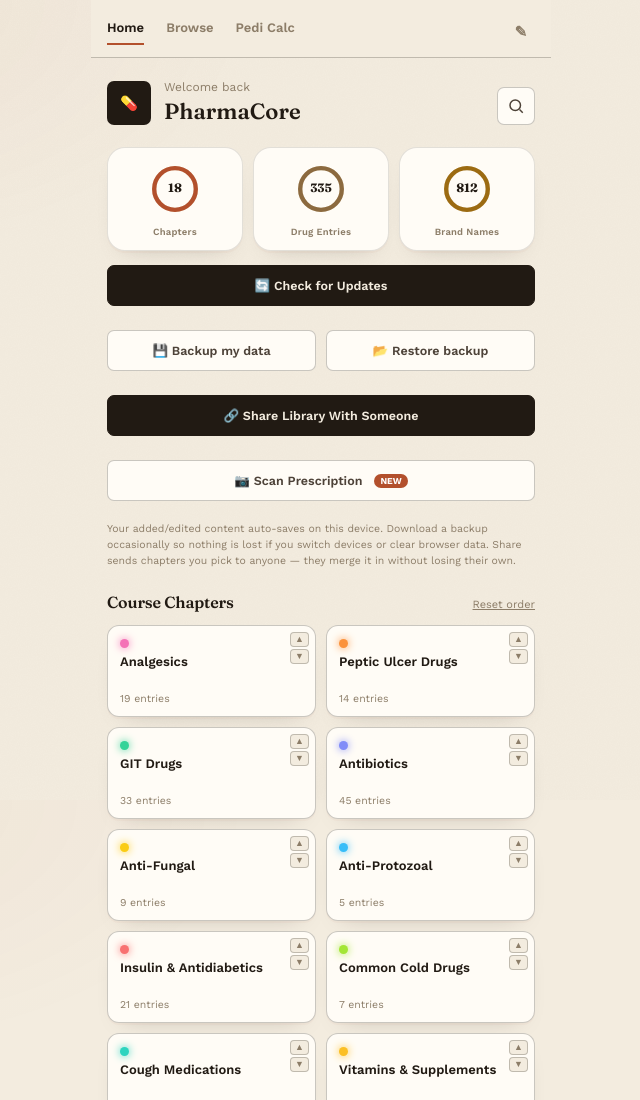
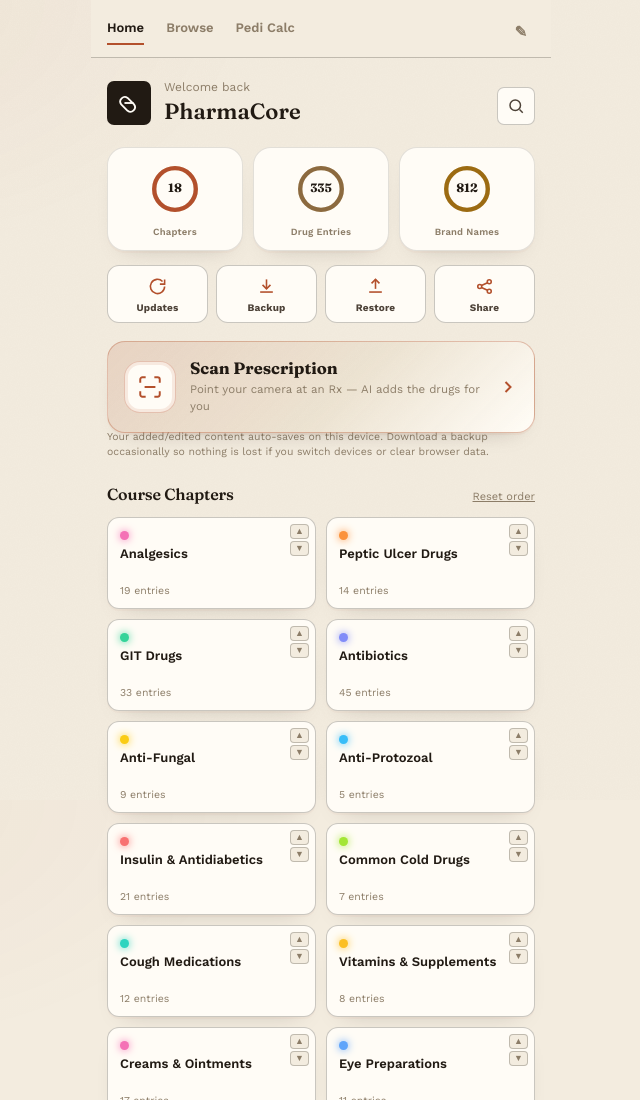
Before and after one commit to hdounjin-stack/drug-names, a plain HTML site: page index.html in a window 1280 px wide. Shown: the top 1100 px of the page, without its empty margins (319-959 px from the left). Drawn offline with nearby package versions, Linux system fonts and the light colour scheme.

Commit message:
Add files via upload

```diff
--- a/index.html
+++ b/index.html
@@ -329,6 +329,21 @@ h1,h2,h3,.display{font-family:'Fraunces',serif;font-weight:600;letter-spacing:-0
 .scen-entry .se-sub,.mcq-entry .se-sub{font-size:11.5px;color:var(--muted);margin-top:3px;line-height:1.5;}
 .scen-entry .se-arrow,.mcq-entry .se-arrow{flex:none;color:var(--accent);}
 .mcq-entry{background:linear-gradient(135deg,rgba(156,107,18,0.10),rgba(179,80,44,0.07) 55%,var(--card) 100%);}
+.scen-entry .se-icon svg,.mcq-entry .se-icon svg,.scan-entry .se-icon svg{width:26px;height:26px;color:var(--accent);}
+.avatar svg{color:var(--card);}
+.scan-entry{background:linear-gradient(135deg,rgba(179,80,44,0.15),rgba(156,107,18,0.06) 55%,var(--card) 100%);}
+/* home utility tiles row */
+.util-grid{display:grid;grid-template-columns:repeat(4,1fr);gap:8px;margin:10px 0 18px;}
+.util-tile{
+  background:var(--card);border:1px solid var(--line-strong);border-radius:var(--radius-md);
+  padding:11px 4px 9px;display:flex;flex-direction:column;align-items:center;gap:6px;
+  cursor:pointer;transition:border-color .18s, transform .12s;animation:mcqIn .35s cubic-bezier(.2,.8,.3,1) both;
+}
+.util-tile:nth-child(2){animation-delay:.05s}.util-tile:nth-child(3){animation-delay:.1s}.util-tile:nth-child(4){animation-delay:.15s}
+.util-tile:active{transform:scale(.94);}
+.util-tile:hover{border-color:var(--accent-line);}
+.util-tile svg{width:19px;height:19px;color:var(--accent);}
+.util-tile span{font-size:10px;font-weight:700;color:var(--ink-soft);letter-spacing:.02em;}
 
 /* ---------- MCQ Practice ---------- */
 .mcq-qcard{padding:15px 16px;margin-bottom:10px;animation:mcqIn .35s cubic-bezier(.2,.8,.3,1) both;}
@@ -432,6 +447,7 @@ h1,h2,h3,.display{font-family:'Fraunces',serif;font-weight:600;letter-spacing:-0
       Browse
     </button>
     <button class="tabbtn" id="tab-pedcalc" onclick="goto('pedcalc')">
+      <svg viewBox="0 0 24 24" fill="none" stroke-width="2"><rect x="4" y="2.5" width="16" height="19" rx="3"/><path d="M8 7h8M8.5 12h.01M12 12h.01M15.5 12h.01M8.5 16h.01M12 16h.01M15.5 16h.01"/></svg>
       Pedi Calc
     </button>
     <button class="tabbtn edit-toggle" id="editModeBtn" onclick="toggleEditMode()" title="Edit content">✎</button>
@@ -441,7 +457,9 @@ h1,h2,h3,.display{font-family:'Fraunces',serif;font-weight:600;letter-spacing:-0
   <section class="screen active" id="screen-home">
     <div class="greet-row">
       <div class="greet-left">
-        <div class="avatar">💊</div>
+        <div class="avatar">
+          <svg width="22" height="22" viewBox="0 0 24 24" fill="none" stroke="currentColor" stroke-width="2"><path d="M10.5 20.5l-7-7a5 5 0 017-7l7 7a5 5 0 01-7 7z"/><path d="M8.5 8.5l7 7" transform="rotate(-45 12 12)"/></svg>
+        </div>
         <div>
           <div class="greet-sub">Welcome back</div>
           <div class="greet-name">PharmaCore</div>
@@ -454,22 +472,38 @@ h1,h2,h3,.display{font-family:'Fraunces',serif;font-weight:600;letter-spacing:-0
 
     <div class="ring-row" id="ringRow"></div>
 
-    <div class="pill-row">
-      <div class="pill-btn primary" style="flex:1;" onclick="checkForUpdates()">🔄 Check for Updates</div>
+    <div class="util-grid">
+      <div class="util-tile" onclick="checkForUpdates()">
+        <svg viewBox="0 0 24 24" fill="none" stroke="currentColor" stroke-width="2"><path d="M21 12a9 9 0 11-2.6-6.4"/><path d="M21 3v6h-6"/></svg>
+        <span>Updates</span>
+      </div>
+      <div class="util-tile" onclick="exportDB()">
+        <svg viewBox="0 0 24 24" fill="none" stroke="currentColor" stroke-width="2"><path d="M12 3v12"/><path d="M7 10l5 5 5-5"/><path d="M4 19h16"/></svg>
+        <span>Backup</span>
+      </div>
+      <div class="util-tile" onclick="document.getElementById('importFile').click()">
+        <svg viewBox="0 0 24 24" fill="none" stroke="currentColor" stroke-width="2"><path d="M12 15V3"/><path d="M7 8l5-5 5 5"/><path d="M4 19h16"/></svg>
+        <span>Restore</span>
+      </div>
+      <div class="util-tile" onclick="openShareModal()">
+        <svg viewBox="0 0 24 24" fill="none" stroke="currentColor" stroke-width="2"><circle cx="6" cy="12" r="2.5"/><circle cx="18" cy="6" r="2.5"/><circle cx="18" cy="18" r="2.5"/><path d="M8.2 10.8l7.6-3.6M8.2 13.2l7.6 3.6"/></svg>
+        <span>Share</span>
+      </div>
     </div>
 
-    <div class="pill-row">
-      <div class="pill-btn ghost" onclick="exportDB()">💾 Backup my data</div>
-      <div class="pill-btn ghost" onclick="document.getElementById('importFile').click()">📂 Restore backup</div>
+    <div class="scan-entry scen-entry" onclick="goto('scan')">
+      <div class="se-icon">
+        <svg viewBox="0 0 24 24" fill="none" stroke="currentColor" stroke-width="1.8"><path d="M3 8V5a2 2 0 012-2h3M16 3h3a2 2 0 012 2v3M21 16v3a2 2 0 01-2 2h-3M8 21H5a2 2 0 01-2-2v-3"/><path d="M7 12h10"/></svg>
+      </div>
+      <div class="se-text">
+        <div class="se-title">Scan Prescription</div>
+        <div class="se-sub">Point your camera at an Rx — AI adds the drugs for you</div>
+      </div>
+      <svg class="se-arrow" width="20" height="20" viewBox="0 0 24 24" fill="none" stroke="currentColor" stroke-width="2.4"><path d="M9 6l6 6-6 6"/></svg>
     </div>
-    <div class="pill-row">
-      <div class="pill-btn primary" style="flex:1;" onclick="openShareModal()">🔗 Share Library With Someone</div>
-    </div>
-    <div class="pill-row">
-      <div class="pill-btn ghost scan-btn" style="flex:1;" onclick="goto('scan')">📷 Scan Prescription <span class="beta-tag">new</span></div>
-    </div>
+
     <input type="file" id="importFile" accept="application/json" style="display:none;" onchange="importDB(this)">
-    <div class="backup-hint">Your added/edited content auto-saves on this device. Download a backup occasionally so nothing is lost if you switch devices or clear browser data. Share sends chapters you pick to anyone — they merge it in without losing their own.</div>
+    <div class="backup-hint">Your added/edited content auto-saves on this device. Download a backup occasionally so nothing is lost if you switch devices or clear browser data.</div>
 
     <div class="section-title"><h3>Course Chapters</h3><span><span class="reset-order-link" onclick="resetChapterOrder()">Reset order</span><span id="resetDataLink" class="reset-order-link" style="margin-left:10px;display:none;" onclick="resetDB()">Reset data</span></span></div>
     <div id="chapterList"></div>
@@ -1915,7 +1949,7 @@ function renderOtcDetail(topic){
   } else { html += addBtn('Steps', `openTopicStepsModal('${chapterId}','${topic.id}')`); }
 
   if(topic.management && topic.management.length){
-    html += `<div class="detail-section"><div class="detail-section-title">💊 Management by Cause${editLink(`openTopicMgmtModal('${chapterId}','${topic.id}')`)}</div>
+    html += `<div class="detail-section"><div class="detail-section-title">Management by Cause${editLink(`openTopicMgmtModal('${chapterId}','${topic.id}')`)}</div>
       <div class="card dtable-wrap"><table class="dtable"><thead><tr><th>Cause</th><th>Drug Class</th><th>Example</th><th>Regimen</th></tr></thead><tbody>
       ${topic.management.map(m=>`<tr><td class="strong">${m.cause}</td><td>${m.cls}</td><td class="mono-cell">${m.example}</td><td>${m.regimen}</td></tr>`).join('')}
       </tbody></table></div></div>`;
@@ -2147,7 +2181,7 @@ function renderSession(){
   const addTopicBtn = (editMode && chapter && chapter.type==='otc') ?
     `<button class="pill-btn primary" style="width:100%;margin-bottom:14px;" onclick="openTopicModal('${chapter.id}',null)">+ Add Topic</button>` : '';
   const emptyHint = (!total && editMode) ? `<div class="empty-hint">No ${chapter && chapter.type==='otc'?'topics':'drugs'} yet — use "+ Add ${chapter && chapter.type==='otc'?'Topic':'Drug'}" above to start this chapter.</div>` : '';
-  const shareBtn = chapter ? `<button class="pill-btn ghost" style="width:100%;margin-bottom:10px;" onclick="shareOrDownload([DB.find(c=>c.id==='${chapter.id}')],'pharmacore-${chapter.id}.json','PharmaCore — ${chapter.name} chapter')">🔗 Share This Chapter</button>` : '';
+  const shareBtn = chapter ? `<button class="pill-btn ghost" style="width:100%;margin-bottom:10px;" onclick="shareOrDownload([DB.find(c=>c.id==='${chapter.id}')],'pharmacore-${chapter.id}.json','PharmaCore — ${chapter.name} chapter')">Share This Chapter</button>` : '';
   area.innerHTML = shareBtn + addDrugBtn + addTopicBtn + addTableBtn + tablesHtml + addNotesBtn + notesHtml + emptyHint + renderCardList(cards, {prefix:'sess', grouped:true});
 }
 
@@ -2213,7 +2247,9 @@ function renderPedCalc(){
     </div>
 
     <div class="mcq-entry" onclick="goto('mcq')">
-      <div class="se-icon">🧠</div>
+      <div class="se-icon">
+        <svg viewBox="0 0 24 24" fill="none" stroke="currentColor" stroke-width="1.8"><path d="M12 3a6 6 0 00-6 6c0 2.2 1.2 3.6 2.3 4.8.8.9 1.7 1.9 1.7 3.2v.5a1.5 1.5 0 001.5 1.5h1a1.5 1.5 0 001.5-1.5v-.5c0-1.3.9-2.3 1.7-3.2C16.8 12.6 18 11.2 18 9a6 6 0 00-6-6z"/><path d="M10 21h4"/></svg>
+      </div>
       <div class="se-text">
         <div class="se-title">Drug MCQ Practice</div>
         <div class="se-sub">Quick-fire quiz from your library — contraindications, antidotes & more</div>
@@ -2221,7 +2257,9 @@ function renderPedCalc(){
       <svg class="se-arrow" width="20" height="20" viewBox="0 0 24 24" fill="none" stroke="currentColor" stroke-width="2.4"><path d="M9 6l6 6-6 6"/></svg>
     </div>
     <div class="scen-entry" onclick="goto('scen')">
-      <div class="se-icon">🩺</div>
+      <div class="se-icon">
+        <svg viewBox="0 0 24 24" fill="none" stroke="currentColor" stroke-width="1.8"><path d="M4.8 3.5c1.6-.9 3.6-.4 4.6 1.1l1.7 2.6c.8 1.2.6 2.8-.4 3.8l-1 1c.5 1.2 1.9 2.9 3.2 3.7l1.1-1c1-1 2.6-1.2 3.8-.4l2.6 1.7c1.5 1 2 3 1.1 4.6-.7 1.2-2 2-3.4 2C10.6 22.5 1.5 13.4 1.5 5.9c0-1 .5-2 1.7-2.4z" transform="rotate(90 12 12)"/><path d="M12 7v3m0 2v.01" transform="rotate(90 12 12)"/></svg>
+      </div>
       <div class="se-text">
         <div class="se-title">Clinical Scenarios</div>
         <div class="se-sub">AI case tutor — diagnose, prescribe & learn</div>
@@ -2560,7 +2598,7 @@ function startMcq(){
   const playArea=document.getElementById('mcqPlayArea'), setup=document.getElementById('mcqSetup');
   setup.style.display='none'; playArea.style.display='block';
   mcqQuiz = {qs:null, i:0, correct:0, answered:0};
-  playArea.innerHTML = `<div class="card mcq-qcard"><div class="modal-hint" style="margin:0;">🧠 Generating ${n} questions from ${focus.length} drugs in your library…</div></div>`;
+  playArea.innerHTML = `<div class="card mcq-qcard"><div class="modal-hint" style="margin:0;">Generating ${n} questions from ${focus.length} drugs in your library…</div></div>`;
   callAiJson(cfg, `Drugs from my library:\n${listing}\n\nWrite ${n} single-best-answer MCQs testing these drugs. Mix categories: contraindications, side effects, antidotes, interactions, pregnancy safety, emergency/best-drug vignettes. Return ONLY the JSON array.`)
     .then(raw=>{
       let arr;
@@ -2652,7 +2690,7 @@ function finishMcq(){
       <span class="mcq-done-emoji">${emoji}</span>
       <div class="mcq-done-title">${qz.correct} / ${qz.qs.length} correct · ${pct}%</div>
       <div class="mcq-done-sub">${msg}</div>
-      <button class="pill-btn primary" style="width:100%;" onclick="retryMcq()">🔄 Try again</button>
+      <button class="pill-btn primary" style="width:100%;" onclick="retryMcq()">Try again</button>
       <button class="pill-btn ghost" style="width:100%;margin-top:8px;" onclick="exitMcq()">Change settings</button>
     </div>`;
 }
@@ -2731,7 +2769,7 @@ function renderScan(){
       <div class="detail-section-title">Take or upload a photo</div>
       <div class="modal-hint">Works best with the drug name(s) clearly visible. Multiple drugs on one prescription is fine — you'll review each one before anything is saved.</div>
       <input type="file" id="scanFile" accept="image/*" style="display:none;" onchange="handleScanFile(this)">
-      <button class="pill-btn primary" style="width:100%;" onclick="document.getElementById('scanFile').click()">📷 Open Camera / Choose Photo</button>
+      <button class="pill-btn primary" style="width:100%;" onclick="document.getElementById('scanFile').click()"><svg width="16" height="16" viewBox="0 0 24 24" fill="none" stroke="currentColor" stroke-width="2"><path d="M4 8h3l2-3h6l2 3h3a1 1 0 011 1v10a1 1 0 01-1 1H4a1 1 0 01-1-1V9a1 1 0 011-1z"/><circle cx="12" cy="13" r="3.5"/></svg> Open Camera / Choose Photo</button>
     </div>
     <div class="pc-link" onclick="renderScanSettingsOnly()">⚙️ Change AI provider / key / model (using ${cfg.provider} · ${cfg.model||defaultModelFor(cfg.provider)})</div>
     <div id="scanResultArea"></div>
```
